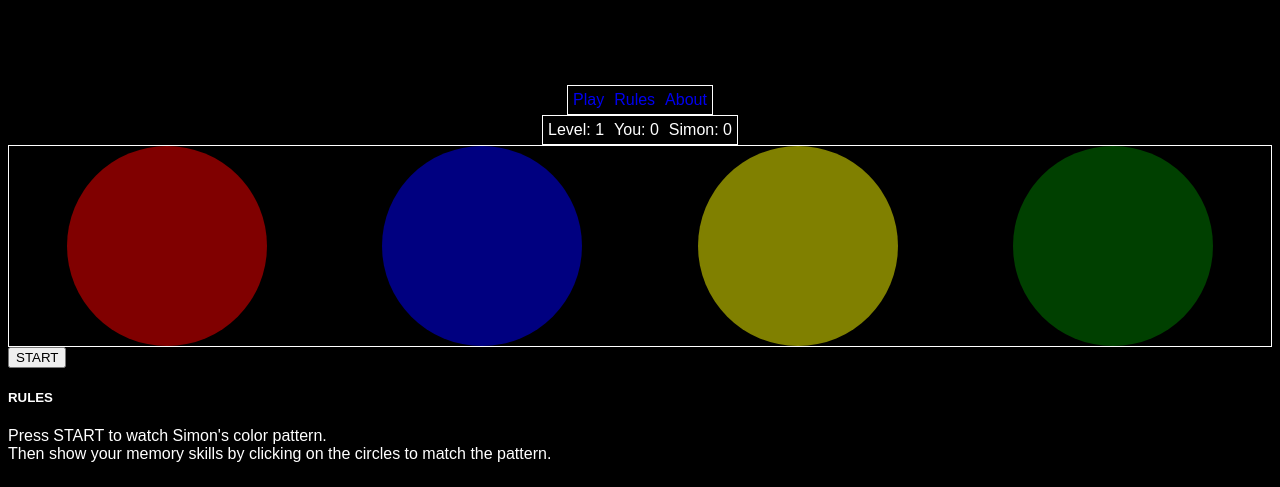
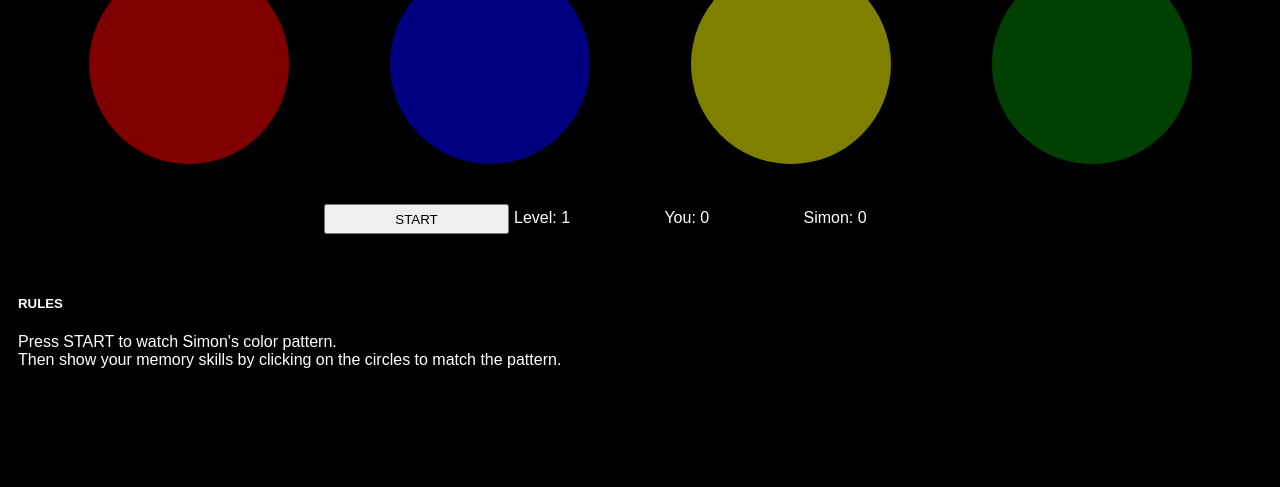
Before and after one commit to gxlgit/simon_game, a plain HTML site: page index.html in a window 1280 px wide. Shown: the part 324-811 px from the top of the page. Drawn offline with nearby package versions, Linux system fonts and the light colour scheme.

Commit message:
made style changes

```diff
--- a/index.html
+++ b/index.html
@@ -18,18 +18,20 @@
         <a href="#Rules">Rules</a>
         <a href="#">About</a>
       </nav>
-      <div class="score">
-        <div class="level">Level: 1</div>
-        <div class="player-score">You: 0</div>
-        <div class="simon-score">Simon: 0</div>
-      </div>
+
     </header>
     <main>
       <div id='Play' class="game">
         <!-- <div class="circle red-circle" data-color='0'></div>
         <div class="circle blue-circle" data-color='1'></div> -->
       </div>
-      <button type="button" class="start-bttn">START</button>
+      <div class="score">
+        <button type="button" class="start-bttn">START</button>
+        <div class="level">Level: 1</div>
+        <div class="player-score">You: 0</div>
+        <div class="simon-score">Simon: 0</div>
+      </div>
+
       <div id ='Rules' class='rules'>
         <h5>RULES</h5>
         <p>Press START to watch Simon's color pattern.<br>
--- a/style.css
+++ b/style.css
@@ -1,6 +1,7 @@
 body {
   display: flex;
   flex-direction: column;
+  justify-content: space-between;
   background-color: black;
   color: white;
   font-family: arial;
@@ -14,56 +15,71 @@ header {
 }
 h1 {
 /*font-family: 'Press Start 2P', cursive;*/
-font-family: 'Bungee Shade', cursive;
+  font-family: 'Bungee Shade', cursive;
   font-size: 150px;
-  border: solid 1px white;
+  /*border: solid 1px white;*/
+  margin: 0 auto;
+  padding: 5px;
 }
+
 nav {
-  border: solid 1px white;
-  /*display: flex;
-  justify-content: center;
-  align-items: center;*/
-}
-nav {
+  width: 50%;
+  height: 30px;
   display: flex;
-  justify-content: center;
-  border: solid 1px white;
+  justify-content: space-around;
+  padding: 5px;
+  border-top: solid 1px white;
+  border-bottom: solid 1px white;
 }
 
 a {
-  padding: 5px;
+  padding: 5px 10px;
+  font-size: 20px;
   text-decoration: none;
-}
-
-
-.score {
-  display: flex;
-  justify-content: center;
-  border: solid 1px white;
-}
-.score div {
-  padding: 5px;
 }
 
 .game {
   display: flex;
+  flex-wrap:wrap;
   justify-content: space-around;
-  border: solid 1px white;
+  padding: 30px;
+  /*border: solid 1px white;*/
+}
+
+.score {
+  width: 50%;
+  height: 30px;
+  display: flex;
+  justify-content: space-around;
+  margin: 0 auto;
+  /*justify-content: flex-end;*/
+  /*border: solid 1px white;*/
+  padding: 10px;
+}
+.score div {
+  padding: 5px;
+  flex-grow: 2;
+
+}
+.start-bttn {
+  flex-grow: 3;
+  justify-content: flex-start;
 }
 
 .circle {
+
   opacity: .5;
   border-radius: 50%;
   height: 200px;
   width: 200px;
   background-color: white;
+  /*border: solid 4px white;*/
 }
 
 
 .circle:active {
   opacity: 1;
   border: solid 4px white;
-
 }
 
 /*this class can be added to make a circle button flash*/
@@ -86,4 +102,5 @@ a {
 
 .rules {
   font-family: arial;
+  padding: 30px 10px 30px 10px;
 }
```
Also changed, not shown: script.js (+4 -5 lines).
